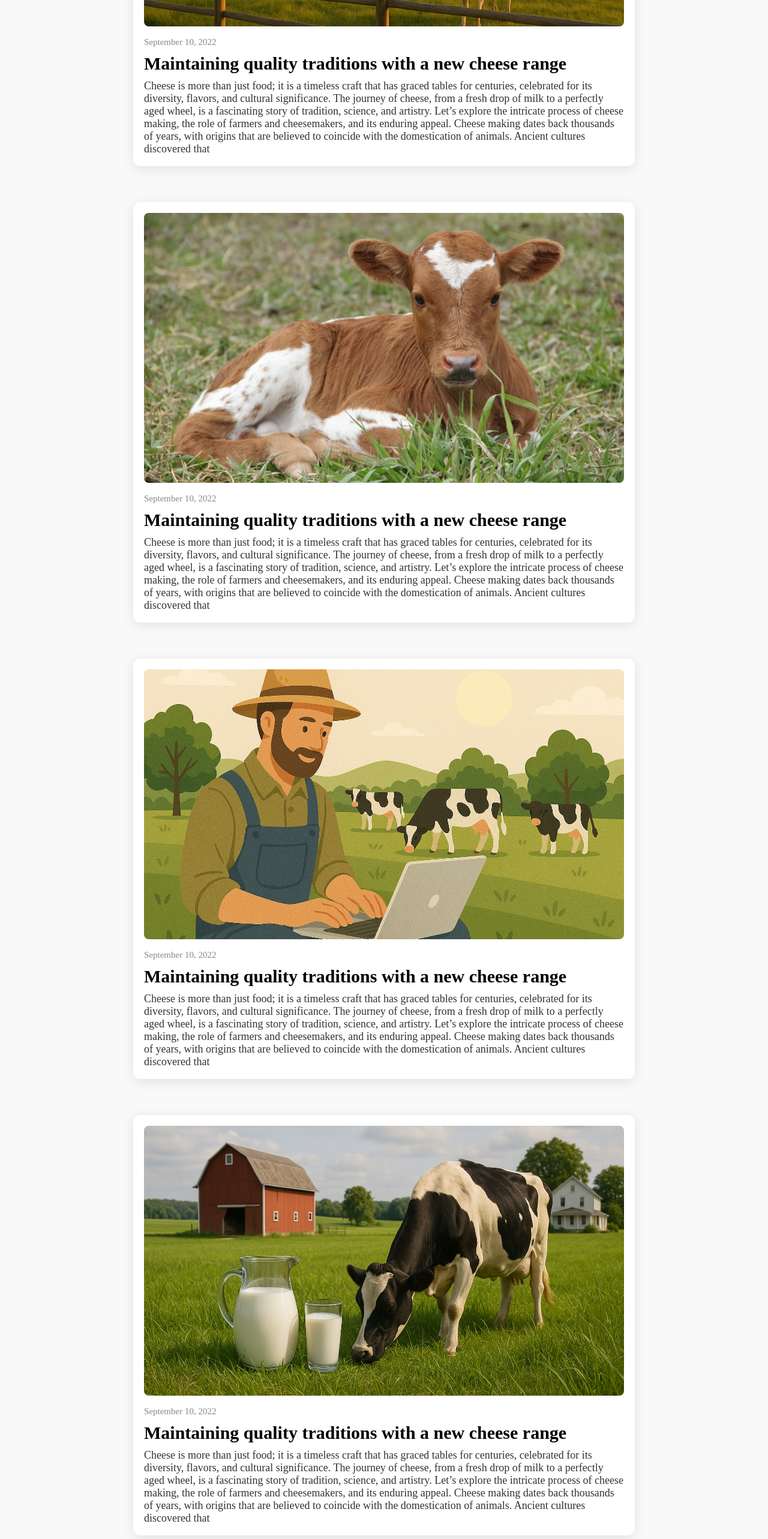
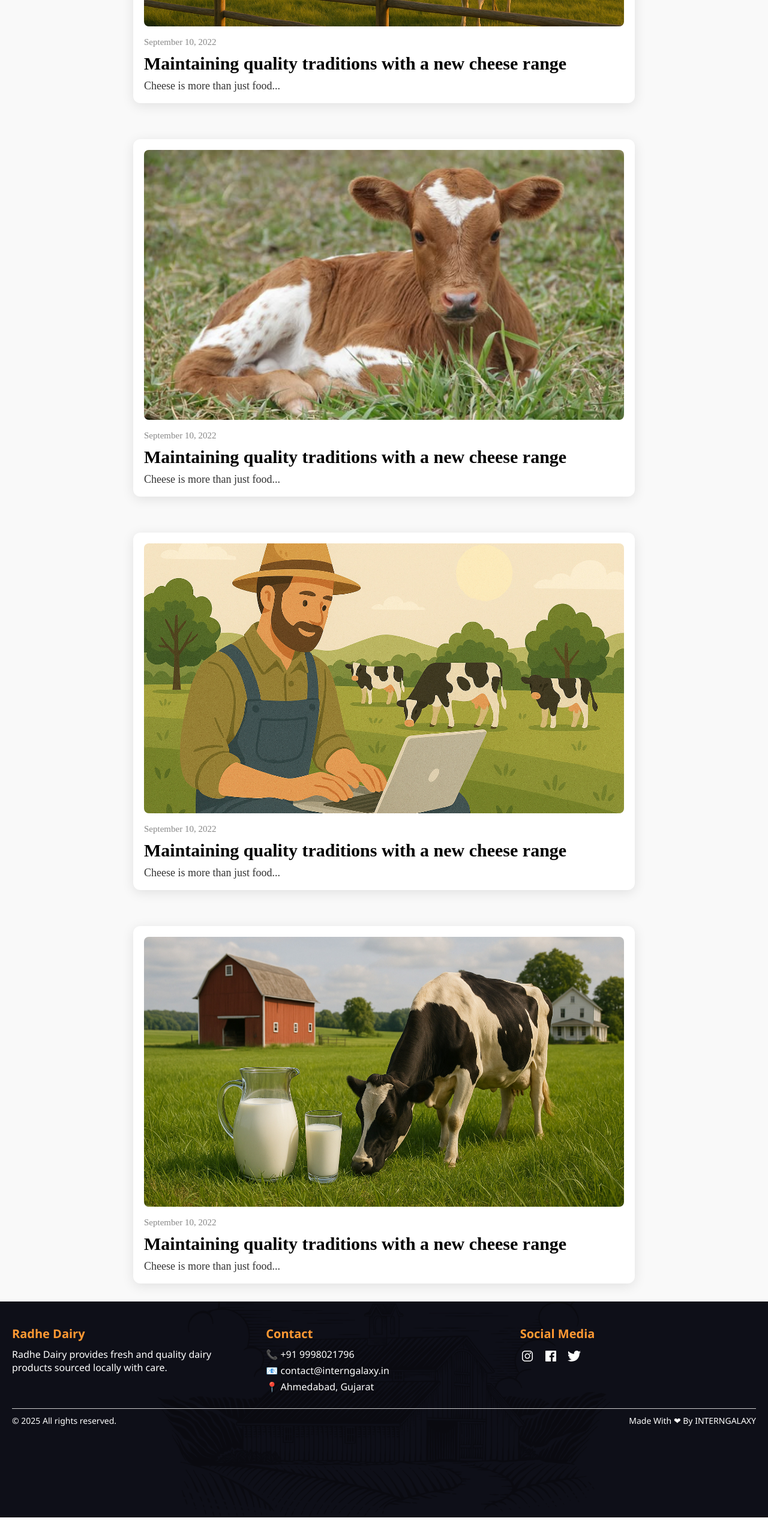
Before and after one commit to BharatRVala/RadheDairy, a Next.js app: page /blogs in a window 1280 px wide. Shown: the part 1180-3746 px from the top of the page at 60% size. After the commit the page ends 3710 px from the top, so only its background shows below. Built offline with nearby package versions, Linux system fonts and the light colour scheme.

Commit message:
Initial commit

```diff
--- a/src/app/blogs/page.js
+++ b/src/app/blogs/page.js
@@ -1,22 +1,24 @@
 "use client";
-import React, { useEffect, useState } from 'react'
-import Header from '../_components/Header'
+
+import React, { useEffect, useState } from 'react';
+import Header from '../_components/Header';
 import Loading from '../_components/Loading';
 import Hiro from '../_components/Hiro';
 import Footer from '../_components/Footer';
 import Blogs from '../_components/Blogs';
-import ('./blogs.css')
-function blogs() {
+import './blogs.css'; // also remove parentheses
+
+function BlogsPage() {
   const [loading, setLoading] = useState(true);
+
   useEffect(() => {
-
     const timer = setTimeout(() => setLoading(false), 0);
     return () => clearTimeout(timer);
   }, []);
+
   return (
     <>
       <Header />
-
       {loading ? (
         <Loading />
       ) : (
@@ -26,34 +28,31 @@ return (
             img="/homeHiro.jpg"
             date="September 10, 2022"
             title="Maintaining quality traditions with a new cheese range"
-   description="Cheese is more than just food; it is a timeless craft that has graced tables for centuries, celebrated for its diversity, flavors, and cultural significance. The journey of cheese, from a fresh drop of milk to a perfectly aged wheel, is a fascinating story of tradition, science, and artistry. Let’s explore the intricate process of cheese making, the role of farmers and cheesemakers, and its enduring appeal. Cheese making dates back thousands of years, with origins that are believed to coincide with the domestication of animals. Ancient cultures discovered that"
+            description="Cheese is more than just food..."
           />
-
           <Blogs
             img="/about1.jpeg"
             date="September 10, 2022"
             title="Maintaining quality traditions with a new cheese range"
-   description="Cheese is more than just food; it is a timeless craft that has graced tables for centuries, celebrated for its diversity, flavors, and cultural significance. The journey of cheese, from a fresh drop of milk to a perfectly aged wheel, is a fascinating story of tradition, science, and artistry. Let’s explore the intricate process of cheese making, the role of farmers and cheesemakers, and its enduring appeal. Cheese making dates back thousands of years, with origins that are believed to coincide with the domestication of animals. Ancient cultures discovered that"
+            description="Cheese is more than just food..."
           />
-
           <Blogs
             img="/BlogsHiro.jpg"
             date="September 10, 2022"
             title="Maintaining quality traditions with a new cheese range"
-   description="Cheese is more than just food; it is a timeless craft that has graced tables for centuries, celebrated for its diversity, flavors, and cultural significance. The journey of cheese, from a fresh drop of milk to a perfectly aged wheel, is a fascinating story of tradition, science, and artistry. Let’s explore the intricate process of cheese making, the role of farmers and cheesemakers, and its enduring appeal. Cheese making dates back thousands of years, with origins that are believed to coincide with the domestication of animals. Ancient cultures discovered that"
+            description="Cheese is more than just food..."
           />
-
           <Blogs
             img="/GalaryHiro.jpg"
             date="September 10, 2022"
             title="Maintaining quality traditions with a new cheese range"
-   description="Cheese is more than just food; it is a timeless craft that has graced tables for centuries, celebrated for its diversity, flavors, and cultural significance. The journey of cheese, from a fresh drop of milk to a perfectly aged wheel, is a fascinating story of tradition, science, and artistry. Let’s explore the intricate process of cheese making, the role of farmers and cheesemakers, and its enduring appeal. Cheese making dates back thousands of years, with origins that are believed to coincide with the domestication of animals. Ancient cultures discovered that"
+            description="Cheese is more than just food..."
           />
           <Footer />
         </div>
       )}
     </>
-)
+  );
 }
 
-export default blogs
+export default BlogsPage;
```
Also changed, not shown: src/app/cart/page.js (+11 -15 lines), src/app/contact/page.js (+10 -8 lines), src/app/gallery/page.js (+11 -8 lines), src/app/products/page.js (+10 -8 lines). Lines whose indentation alone changed are shown as unchanged.
